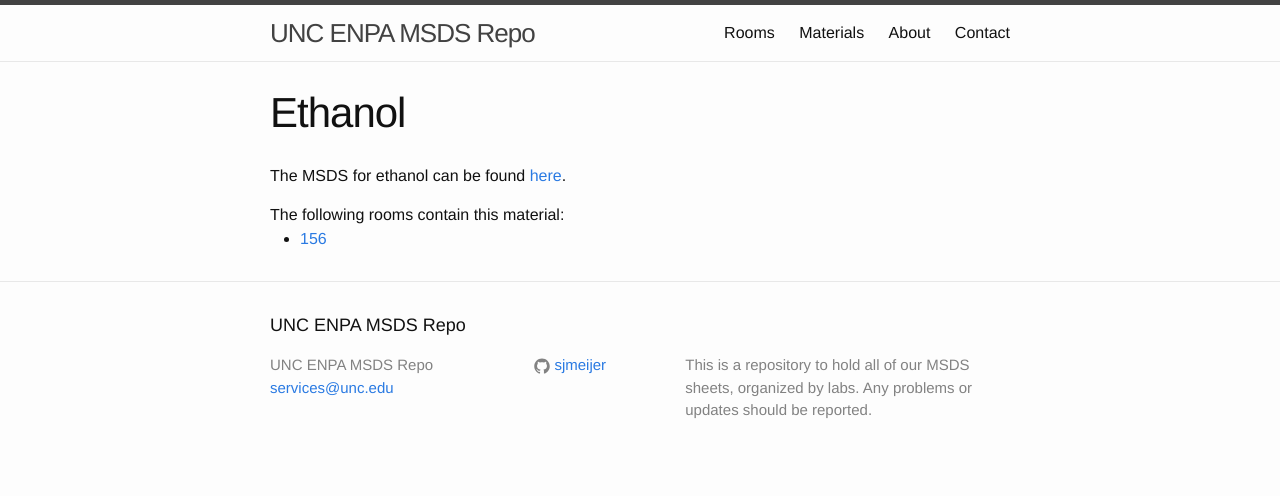
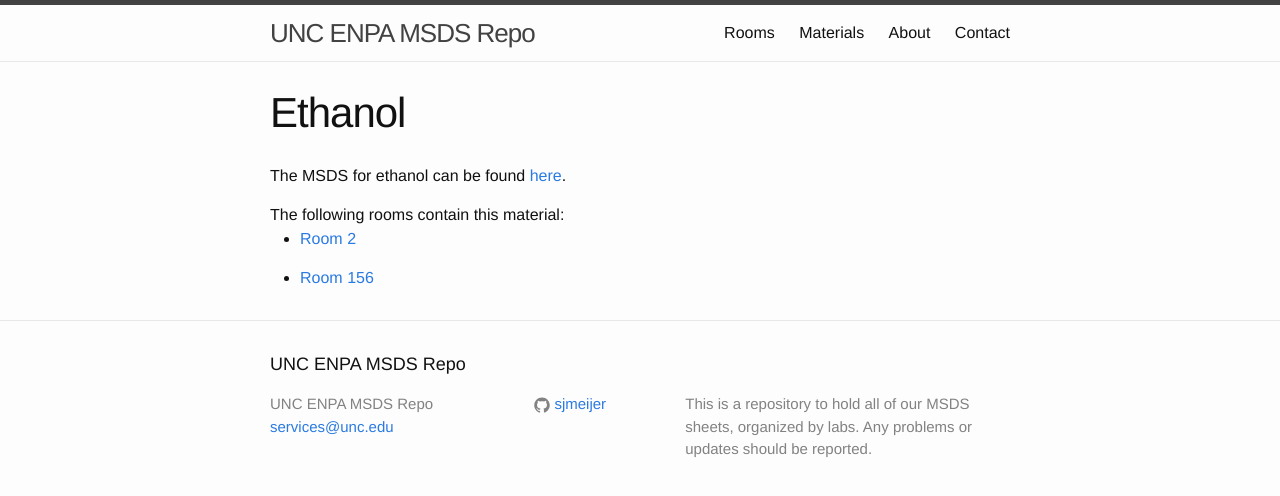
Before and after one commit to sjmeijer/msds, a Jekyll site: the page built from _materials/Ethanol.md, in a window 1280 px wide. Shown: the top 496 px of the page. Built offline with Jekyll 4.4.1, drawn with Linux system fonts in a browser that asks for light colours.

Commit message:
not sure

```diff
--- a/_layouts/material.html
+++ b/_layouts/material.html
@@ -10,9 +10,9 @@
   <article class="post-content">
     {{ content }}
 	The following rooms contain this material:
-	{% for room in page.rooms offset:1%}
+	{% for room in page.rooms %}
 	<ul>
-		<li> <a href="{{ site.baseurl }}/{{ room }}">{{ room }}</a></li>
+		<li> <a href="{{ site.baseurl }}/{{ room }}">Room {{ room }}</a></li>
 	</ul>
 	{% endfor %}
 
```
